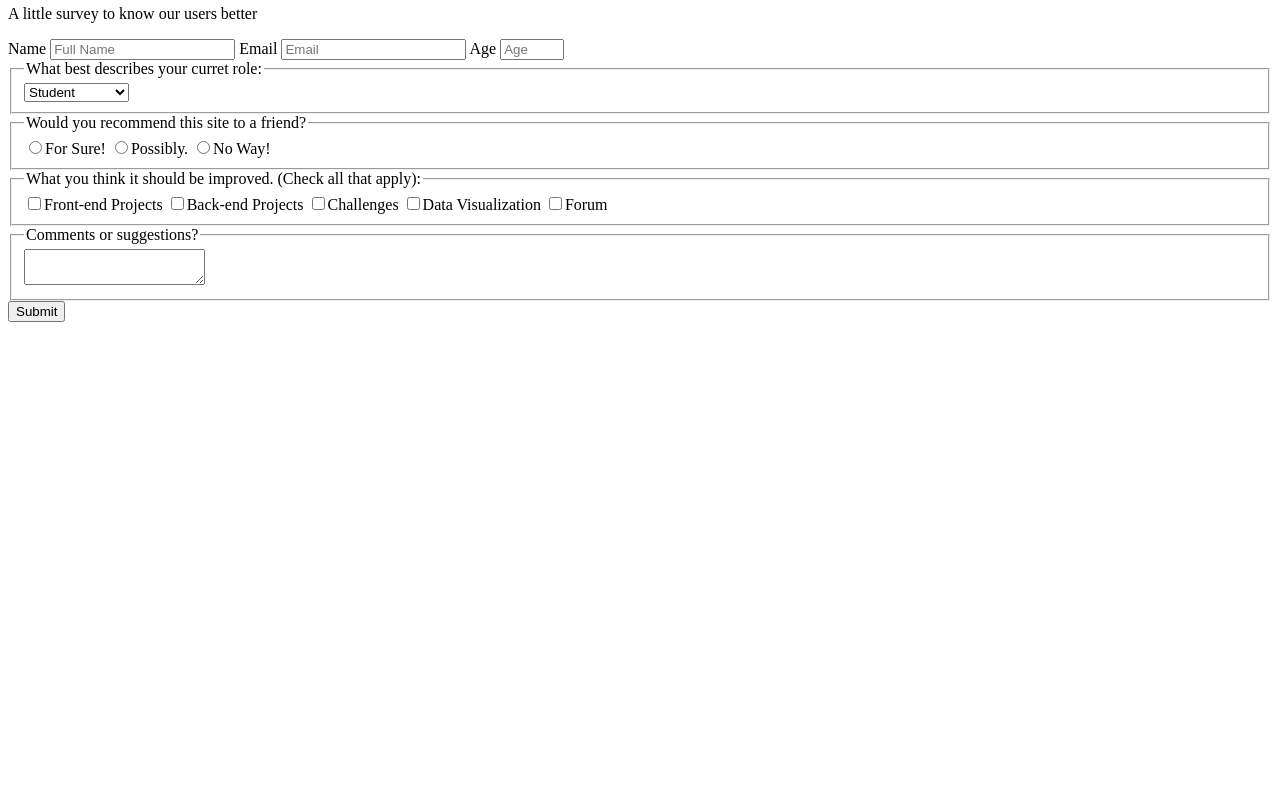
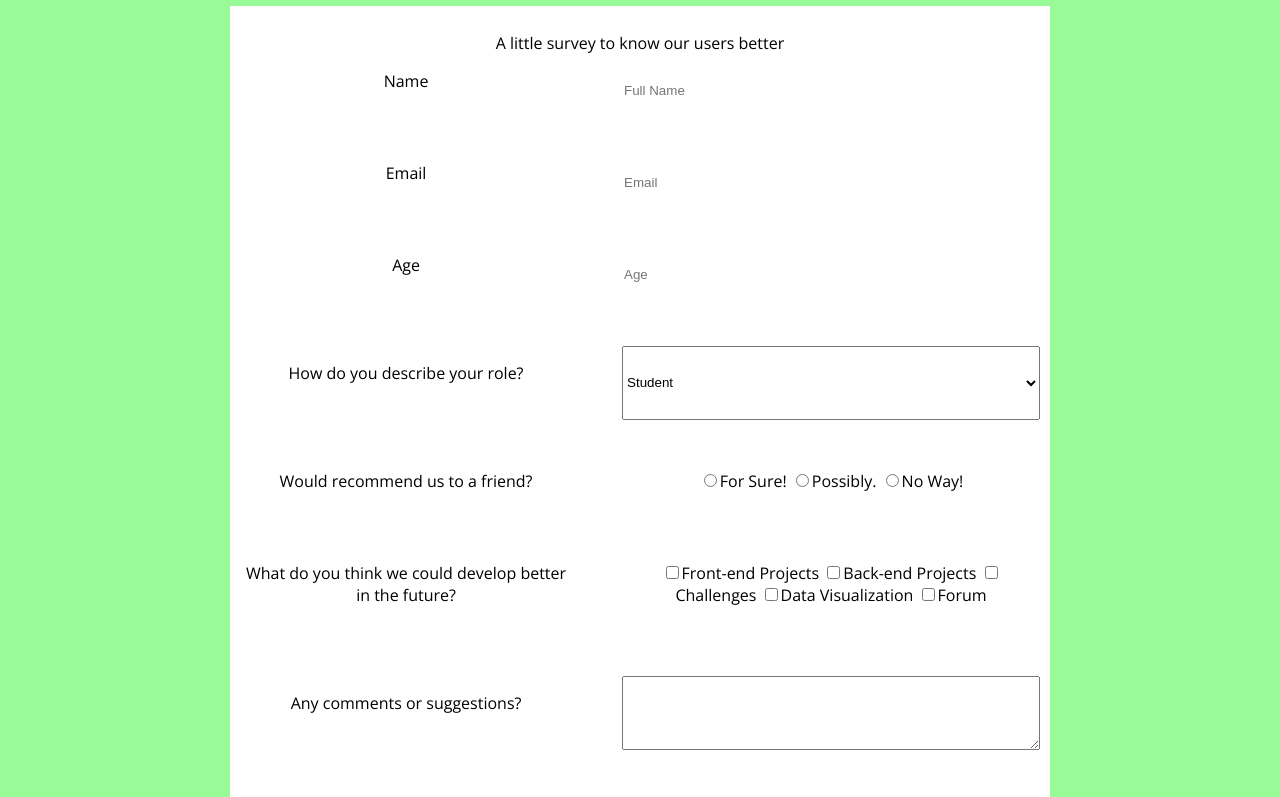
Before and after one commit to GabCostaSilva/fcc-survey-form, a plain HTML site: page index.html in a window 1280 px wide. Shown: the part 75-872 px from the top of the page. Before the commit the page ends 800 px from the top, so only its background shows below. Drawn offline with nearby package versions, Linux system fonts and the light colour scheme.

Commit message:
interface improvements

```diff
--- a/index.html
+++ b/index.html
@@ -1,13 +1,18 @@
 <!DOCTYPE html>
 <html lang="en">
+
 <head>
   <meta charset="UTF-8">
   <meta name="viewport" content="width=device-width, initial-scale=1.0">
   <meta http-equiv="X-UA-Compatible" content="ie=edge">
+  <link rel="stylesheet" href="style.css">
+  <link href="https://fonts.googleapis.com/css?family=Open+Sans|Poiret+One" rel="stylesheet">
   <title>Survey</title>
 </head>
+
 <body>
   <h1 id="title">Survey</h1>
+  <div class="wraper">
     <p id="description">A little survey to know our users better</p>
     <form id="survey-form">
       <label for="name" id="name-label">Name</label>
@@ -15,9 +20,8 @@
       <label for="email" id="email-label">Email</label>
       <input id="email" type="email" placeholder="Email" required>
       <label for="number" id="number-label">Age</label>
-    <input id="number" type="number" min="10" max="100" placeholder="Age" required>
-    <fieldset>
-      <legend>What best describes your curret role:</legend>
+      <input id="number" type="text" min="10" max="100" placeholder="Age" required>
+      <p>How do you describe your role?</p>
       <select id="dropdown">
         <option value="student">Student</option>
         <option value="teacher">Teacher</option>
@@ -25,29 +29,28 @@
         <option value="part-time">Part Time Job</option>
         <option value="other">Other</option>
       </select>
-    </fieldset>
-    <fieldset>
-      <legend>Would you recommend this site to a friend?</legend>
+
+      <label for="role" id="role-label">Would recommend us to a friend?</label>
+      <div>
         <input type="radio" name="role" value="recommend-yes">For Sure!
         <input type="radio" name="role" value="recommend-maybe">Possibly.
         <input type="radio" name="role" value="recommend-no">No Way!
-    </fieldset>
-    <fieldset>
-      <legend>What you think it should be improved. (Check all that apply):</legend>
-      <input type="checkbox" name="front-projects" value="front-proj">Front-end Projects
-      <input type="checkbox" name="back-projects" value="back-proj">Back-end Projects
-      <input type="checkbox" name="challenges" value="challenges">Challenges
-      <input type="checkbox" name="data-viz" value="data-viz">Data Visualization
-      <input type="checkbox" name="forum" value="forum">Forum
-    </fieldset>
-    <fieldset>
-      <legend>Comments or suggestions?</legend>
-      <textarea>
+      </div>
 
-      </textarea>
-    </fieldset>
+      <label for="suggestions" id="suggestion-label">What do you think we could develop better in the future?</label>
+      <div>
+        <input type="checkbox" name="suggestions" value="front-proj">Front-end Projects
+        <input type="checkbox" name="suggestions" value="back-proj">Back-end Projects
+        <input type="checkbox" name="suggestions" value="challenges">Challenges
+        <input type="checkbox" name="suggestions" value="data-viz">Data Visualization
+        <input type="checkbox" name="suggestions" value="forum">Forum
+      </div>
+      <p id="textarea-label">Any comments or suggestions?</p>
+      <textarea form="survey-form"></textarea>
       <input type="submit" id="submit">
     </form>
+  </div>
 
 </body>
+
 </html>
--- a/style.css
+++ b/style.css
@@ -0,0 +1,64 @@
+body {
+  font-family: 'Open Sans', sans-serif;
+  min-width: 260px;
+  text-align: center;
+  background: rgb(152, 251, 152)
+}
+
+#title {
+  font-family: 'Poiret One', cursive;
+}
+
+.wraper {
+  background: white;
+  max-width: 800px;
+  margin: 0 auto;
+  border: white 10px solid;
+}
+
+#survey-form {
+  display: grid;
+  grid-gap: 50px;
+  height: 800px;
+}
+#survey-form fieldset{
+  border: none;
+}
+
+#survey-form legend {
+  overflow: hidden;
+  width: 1px;
+  height: 1px;
+}
+
+#submit {
+  margin: 0 auto;
+  grid-column: 1/3;
+  border: none;
+  width: 200px;
+  height: 50px;
+  border-radius: 20px;
+  text-decoration: none;
+  background: rgba(60, 150, 200, .8);
+  color: white;
+  font-weight: bold;
+  text-transform: uppercase;
+}
+
+legend, label {
+  grid-column: 1;
+}
+
+input, select {
+  grid-column: 2;
+}
+
+textarea {
+  vertical-align: top;
+  grid-column: 2
+}
+
+input[id="email"], input[id="number"], input[id="name"] {
+  border: none;
+  text-decoration: none;
+}
```
Lines whose indentation alone changed are shown as unchanged.
